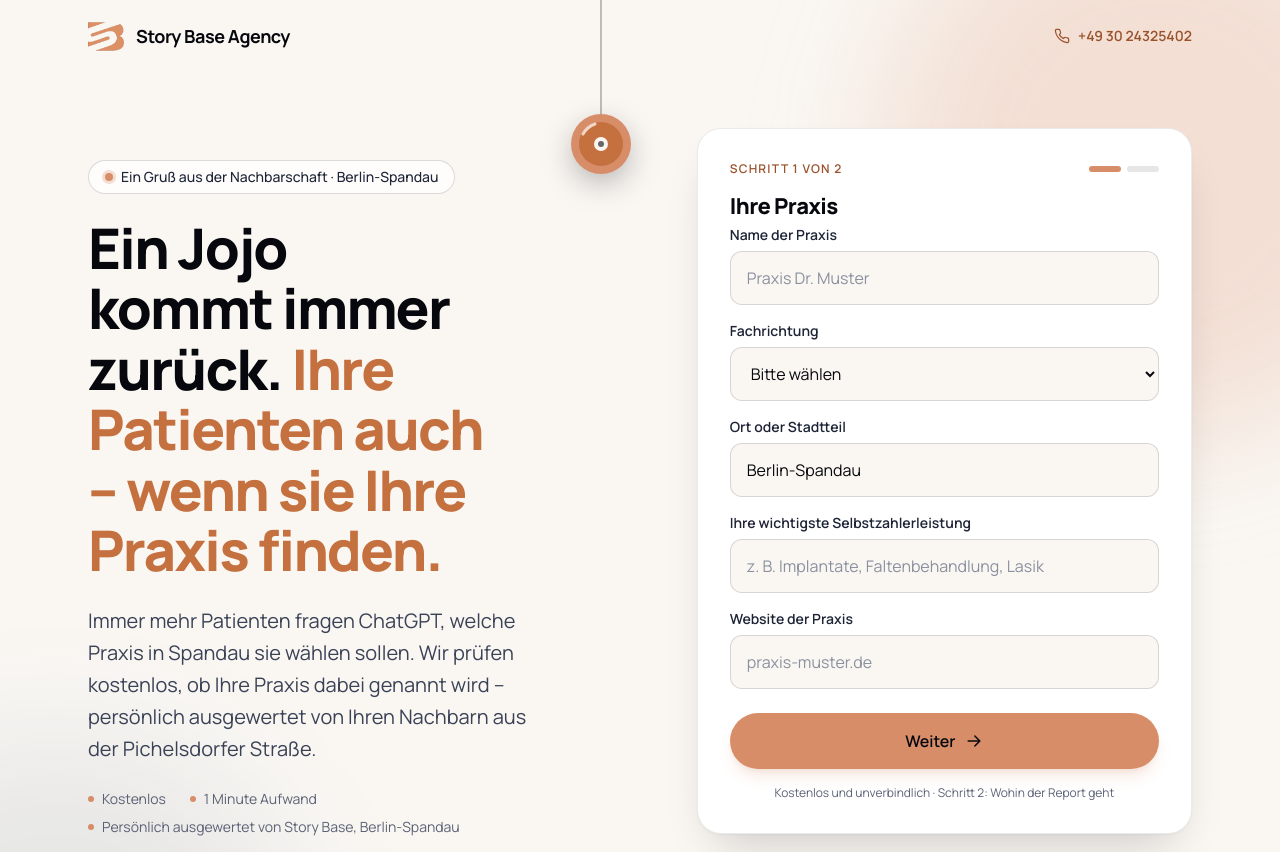
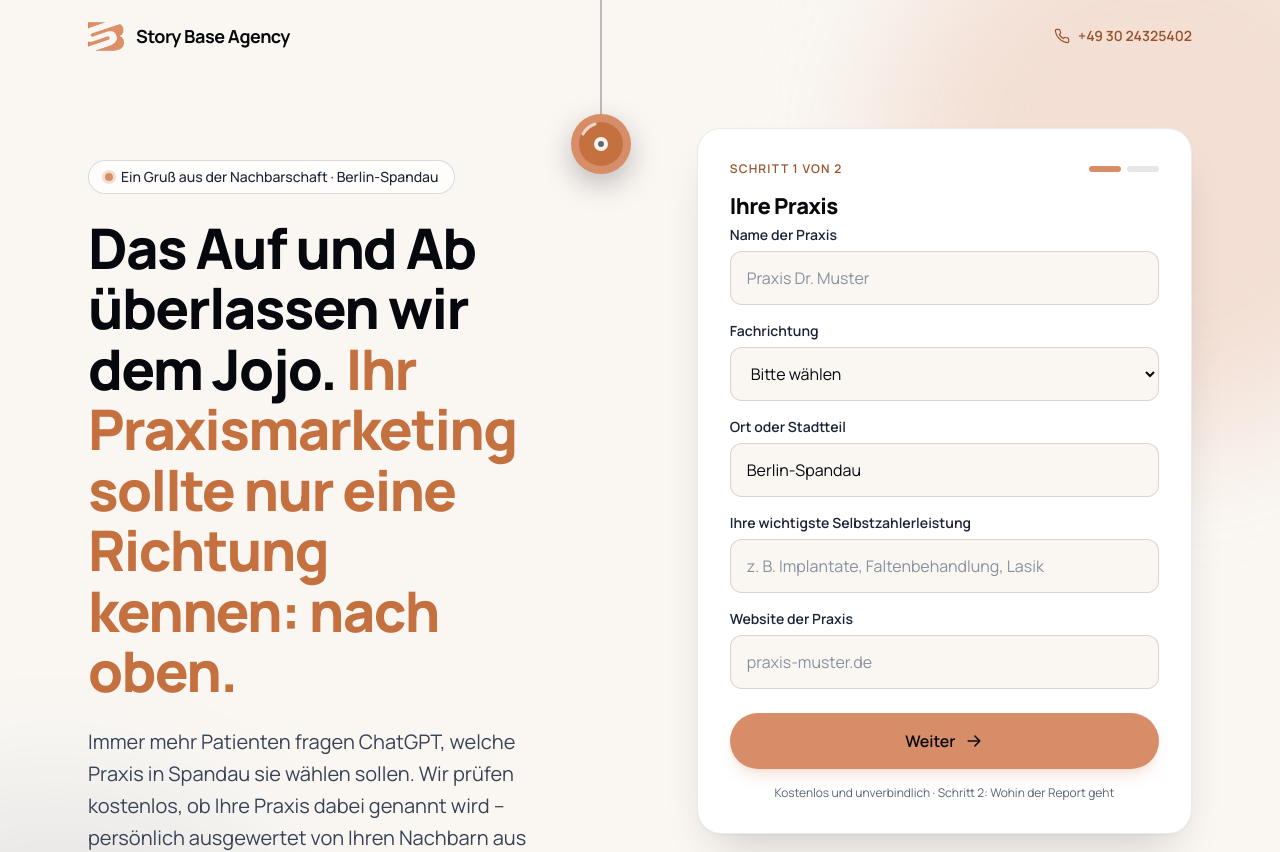
Before and after one commit to storybaseagency/website_story-base, a Next.js app: page /angebot-nachbarn in a window 1280 px wide. Shown: the top 852 px of the page. Built offline with nearby package versions, Linux system fonts and the light colour scheme.

Commit message:
Paket-Aktion: neuer Spruch „Das Auf und Ab überlassen wir dem Jojo.“
Co-Authored-By: Claude Opus 5.5 <noreply@anthropic.com>
Claude-Session: https://claude.ai/code/session_01PBUDZ9ErcZerVeSLeLW8Fm

```diff
--- a/src/app/(lp)/angebot-nachbarn/page.tsx
+++ b/src/app/(lp)/angebot-nachbarn/page.tsx
@@ -11,8 +11,8 @@ import { site } from "@/lib/site";
 const campaign: KiCheckCampaign = {
   slug: "angebot-nachbarn",
   badge: "Ein Gruß aus der Nachbarschaft · Berlin-Spandau",
-  headline: "Ein Jojo kommt immer zurück.",
-  headlineAccent: "Ihre Patienten auch – wenn sie Ihre Praxis finden.",
+  headline: "Das Auf und Ab überlassen wir dem Jojo.",
+  headlineAccent: "Ihr Praxismarketing sollte nur eine Richtung kennen: nach oben.",
   subline:
     "Immer mehr Patienten fragen ChatGPT, welche Praxis in Spandau sie wählen sollen. Wir prüfen kostenlos, ob Ihre Praxis dabei genannt wird – persönlich ausgewertet von Ihren Nachbarn aus der Pichelsdorfer Straße.",
   defaultStadt: "Berlin-Spandau",
```
